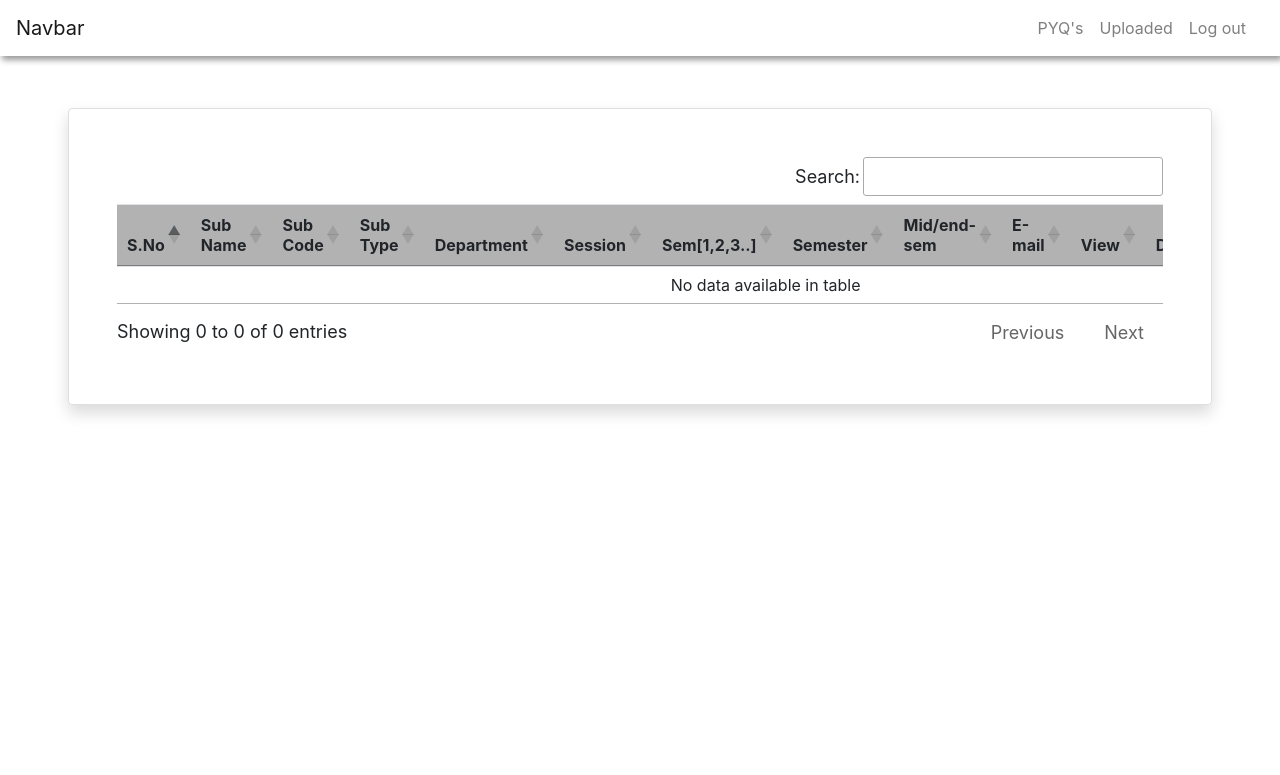
After one commit to fatima-jamil/Clg-PYQs, a Django app: page /uploadedpyqs in a window 1280 px wide. The commit adds this page. Shown: the top 775 px of the page. Run offline with Django 4.2, Linux system fonts and the light colour scheme; a user stored in the database is signed in; data that the repository does not hold is empty; some libraries are stand-ins or nearby versions.

Commit message:
admin added

```diff
--- a/College_PYQs/urls.py
+++ b/College_PYQs/urls.py
@@ -25,15 +25,20 @@ urlpatterns = [
     path('', index, name = "index"),
     path('home', home, name = "home"),
     path('stud_login', stud_login, name = "stud_login"),
+    path('admin_login', admin_login, name = "admin_login"),
     path('stud_signup', stud_signup, name = "stud_signup"),
     path('logout', Logout, name = "logout"),
+    path('admin_logout', admin_Logout, name = "admin_logout"),
     path('upload', upload, name = "upload"),
+    path('uploadedpyqs', uploadedpyqs, name = "uploadedpyqs"),
     path('feedback', feedback, name = "feedback"),
     path('firstyear', firstyear, name = "firstyear"),
     path('core', core, name = "core"),
     path('eso', eso, name = "eso"),
     path('oe', oe, name = "oe"),
-
+    path('admin_home', admin_home, name = "admin_home"),
+    path('delete_paper/<int:id>', delete_paper, name = "delete_paper"),
+    path('add_paper/<int:id>', add_paper, name = "add_paper"),
 
 
 ] + static(settings.MEDIA_URL, document_root=settings.MEDIA_ROOT)
--- /dev/null
+++ b/pyqs/templates/admin_navbar.html
@@ -0,0 +1,48 @@
+{% load static %}
+
+<meta charset="utf-8">
+<meta name="viewport" content="width=device-width, initial-scale=1">
+<link rel="stylesheet" href="https://cdn.jsdelivr.net/npm/bootstrap@4.6.2/dist/css/bootstrap.min.css">
+<script src="https://cdn.jsdelivr.net/npm/jquery@3.6.4/dist/jquery.slim.min.js"></script>
+<script src="https://cdn.jsdelivr.net/npm/popper.js@1.16.1/dist/umd/popper.min.js"></script>
+<script src="https://cdn.jsdelivr.net/npm/bootstrap@4.6.2/dist/js/bootstrap.bundle.min.js"></script>
+
+<link rel="stylesheet" href = "{% static 'css/style.css' %}">
+
+
+<body>
+    <nav style="background-color: rgb(255, 255, 255) !important; box-shadow: 2px 4px 6px rgba(0, 0, 0, .4);" class="navbar navbar-expand-md bg-dark navbar-light sticky-top">
+        <!-- Brand -->
+        <a class="navbar-brand" href="#">Navbar</a>
+
+        <!-- Toggler/collapsibe Button -->
+        <button class="navbar-toggler" type="button" data-toggle="collapse" data-target="#collapsibleNavbar">
+          <span class="navbar-toggler-icon"></span>
+        </button>
+
+        <!-- Navbar links -->
+        <div style="display: flex; justify-content: right;" class="collapse navbar-collapse " id="collapsibleNavbar">
+          <ul class="navbar-nav" style="padding: 0px 10px;">
+            <li class="nav-item">
+              <a class="nav-link ac" id="pyq" href="{% url 'admin_home' %}">PYQ's</a>
+            </li>
+            <li class="nav-item">
+                <a class="nav-link ac" id="upload" href="{% url 'uploadedpyqs' %}">Uploaded</a>
+            </li>
+            <li id="login" class="nav-item">
+              <a class="nav-link" href="{% url 'admin_logout' %}">Log out</a>
+            </li>
+
+          </ul>
+        </div>
+
+      </nav>
+
+
+      {% block main %}
+
+      {% endblock %}
+
+
+</body>
+</html>
--- a/pyqs/templates/index.html
+++ b/pyqs/templates/index.html
@@ -69,6 +69,9 @@
             <li class="nav-item">
               <a class="nav-link" id="ac" href="#">Contact Us</a>
             </li>
+            <li class="nav-item">
+              <a class="nav-link" id="ac" href="{% url 'admin_login' %}">Admin</a>
+            </li>
             <li id="login" class="nav-item">
               <a class="nav-link" href="{% url 'stud_login' %}">Login</a>
             </li>
--- /dev/null
+++ b/pyqs/templates/uploadedpyqs.html
@@ -0,0 +1,112 @@
+{% extends 'admin_navbar.html' %}
+
+{% block main %}
+
+
+
+
+
+<link rel="stylesheet" href="https://cdnjs.cloudflare.com/ajax/libs/font-awesome/4.7.0/css/font-awesome.min.css">
+
+
+<script src="https://code.jquery.com/jquery-3.7.0.js"></script>
+<script src="https://cdn.datatables.net/1.13.6/js/jquery.dataTables.min.js"></script>
+<script src="https://cdn.datatables.net/buttons/2.4.1/js/dataTables.buttons.min.js"></script>
+<script src="https://cdnjs.cloudflare.com/ajax/libs/jszip/3.10.1/jszip.min.js"></script>
+<script src="https://cdnjs.cloudflare.com/ajax/libs/pdfmake/0.1.53/pdfmake.min.js"></script>
+<script src="https://cdnjs.cloudflare.com/ajax/libs/pdfmake/0.1.53/vfs_fonts.js"></script>
+<script src="https://cdn.datatables.net/buttons/2.4.1/js/buttons.html5.min.js"></script>
+<script src="https://cdn.datatables.net/buttons/2.4.1/js/buttons.print.min.js"></script>
+
+<link rel="stylesheet" href="https://cdn.datatables.net/1.13.6/css/jquery.dataTables.min.css">
+<link rel="stylesheet" href="https://cdn.datatables.net/buttons/2.4.1/css/buttons.dataTables.min.css">
+
+<script>
+    $(document).ready(function() {
+    $('#example').DataTable( {
+        dom: 'Bfrtip',
+        buttons: [
+            'copy', 'csv', 'excel', 'pdf', 'print'
+        ]
+    } );
+} );
+</script>
+
+
+<style>
+    #row:hover{
+        background-color: rgb(239, 238, 238);
+    }
+
+</style>
+
+
+
+<div class="card m-4 p-2" style="background: transparent; border: none;">
+    <div class="card-body">
+
+
+
+
+
+
+<div class="card shadow mx-3 p-5" style="background: transparent; font-size: 18px;">
+
+
+    <div class="" style="max-height: 90vh; overflow: auto;">
+        <table id="example" class="table table-resoponsive">
+            <thead style="background-color: rgba(0, 0, 0, .3); ">
+                <tr>
+                    <th>S.No</th>
+                    <th>Sub Name</th>
+                    <th>Sub Code</th>
+                    <th>Sub Type</th>
+                    <th>Department</th>
+                    <th>Session</th>
+                    <th>Sem[1,2,3..]</th>
+                    <th>Semester</th>
+                    <th>Mid/end-sem</th>
+                    <th>E-mail</th>
+                    <th>View</th>
+                    <th>Download</th>
+                    <th>Delete</th>
+                    <th>Add</th>
+                </tr>
+            </thead>
+            <tbody>
+                {% for i in paper %}
+                <tr id="row">
+                    <td>{{forloop.counter}}</td>
+                    <td>{{i.sub_name}}</td>
+                    <td>{{i.sub_code}}</td>
+                    <td>{{i.sub_type}}</td>
+                    <td>{{i.dept}}</td>
+                    <td>{{i.session}}</td>
+                    <td>{{i.sem123}}</td>
+                    <td>{{i.sem}}</td>
+                    <td>{{i.midend}}</td>
+                    <td>{{i.usermail}}</td>
+                    <td>
+                        <a class="btn btn-primary" href="{{i.pdf.url}}" target="_blank" rel="noopener noreferrer">View</a>
+                    </td>
+                    <td>
+                        <a class="btn btn-primary" href="{{i.pdf.url}}" download="">Download</a>
+                    </td>
+                    <td>
+                        <a class="btn btn-danger" href="{% url 'delete_paper' i.id %}" onclick="return confirm('Are You Sure?')">Delete</a>
+                    </td>
+                    <td>
+                        <a class="btn btn-success" href="{% url 'add_paper' i.id %}" onclick="return confirm('Are You Sure?')">Add</a>
+                    </td>
+                </tr>
+                {% endfor %}
+            </tbody>
+        </table>
+    </div>
+</div>
+
+    </div>
+</div>
+
+
+{% endblock %}
--- a/pyqs/views.py
+++ b/pyqs/views.py
@@ -28,10 +28,38 @@ def stud_login(request):
 
 
 
+
+def admin_login(request):
+    eror = ""
+    if request.method == "POST":
+        u = request.POST['username']
+        p = request.POST['password']
+        user = authenticate(username = u, password = p)
+        if user and user.is_staff:
+            login(request,user)
+            eror = "yes"
+        else :
+            eror = "no"
+    return render(request,"admin_login.html",locals())
+
+
+
+
+
+
 def home(request):
     if not request.user.is_authenticated:
         return redirect("stud_login")
     return render(request,"home.html")
+
+
+def admin_home(request):
+    if not request.user.is_authenticated:
+        return redirect("admin_login")
+    return render(request,"admin_home.html")
+
+
+
 
 def upload(request):
     if not request.user.is_authenticated:
@@ -54,6 +82,9 @@ def upload(request):
         except:
             eror="no"
     return render(request,"upload.html" ,locals())
+
+
+
 
 def feedback(request):
     if not request.user.is_authenticated:
@@ -85,10 +116,16 @@ def stud_signup(request):
     return render(request,"stud_signup.html" , locals())
 
 
+
+
 def Logout(request):
     logout(request)
     return redirect("index")
 
+
+def admin_Logout(request):
+    logout(request)
+    return redirect("index")
 
 
 
@@ -107,6 +144,9 @@ def firstyear(request):
         paper = pap
 
     return render(request,"firstyear.html",locals())
+
+
+
 
 
 def core(request):
@@ -162,3 +202,113 @@ def oe(request):
         paper = pap
 
     return render(request,"oe.html",locals())
+
+
+
+
+
+def uploadedpyqs(request):
+    if not request.user.is_authenticated:
+        return redirect("stud_login")
+
+    paper = Upload.objects.all()
+
+    # if request.method == "POST":
+    #     ses = request.POST['session']
+    #     semester = request.POST['semester']
+    #     midend = request.POST['midend']
+
+    #     pap = Firstyear.objects.all().filter(session__contains = ses, sem__contains=semester , midend__contains=midend)
+    #     paper = pap
+
+    return render(request,"uploadedpyqs.html",locals())
+
+
+def delete_paper(request,id):
+    if not request.user.is_authenticated:
+        return redirect("admin_login")
+
+    paper = Upload.objects.get(id = id)
+    paper.delete()
+
+    return redirect("uploadedpyqs")
+
+
+def add_paper(request,id):
+    if not request.user.is_authenticated:
+        return redirect("admin_login")
+
+    paper = Upload.objects.get(id = id)
+
+    name = paper.sub_name
+    code = paper.sub_code
+    type = paper.sub_type
+    dep = paper.dept
+    ses = paper.session
+    semnum = paper.sem123
+    semester = paper.sem
+    mid_end = paper.midend
+    uppdf = paper.pdf
+
+    print(type)
+
+    if "year" in type:
+        try:
+            Firstyear.objects.create(
+                sub_name = name,
+                sub_code = code,
+                session = ses,
+                sem = semester,
+                midend = mid_end,
+                pdf = uppdf
+            )
+        except:
+            print("some error ")
+
+    elif "core" in type:
+        try:
+            Core.objects.create(
+                sub_name = name,
+                sub_code = code,
+                dept = dep,
+                session = ses,
+                sem = semnum,
+                midend = mid_end,
+                pdf = uppdf
+            )
+        except:
+            print("some error ")
+
+    elif "eso" in type:
+        try:
+            ESO.objects.create(
+                sub_name = name,
+                sub_code = code,
+                dept = dep,
+                session = ses,
+                sem = semester,
+                midend = mid_end,
+                pdf = uppdf
+            )
+        except:
+            print("some error ")
+
+    elif "oe" in type:
+        try:
+            OE.objects.create(
+                sub_name = name,
+                sub_code = code,
+                dept = dep,
+                session = ses,
+                sem = semester,
+                midend = mid_end,
+                pdf = uppdf
+            )
+        except:
+            print("some error ")
+
+
+
+    paper.delete()
+
+    return redirect("uploadedpyqs")
```
Also changed, not shown: pyqs/templates/admin_home.html (added, +10 -0 lines), pyqs/templates/admin_login.html (added, +73 -0 lines), db.sqlite3.
